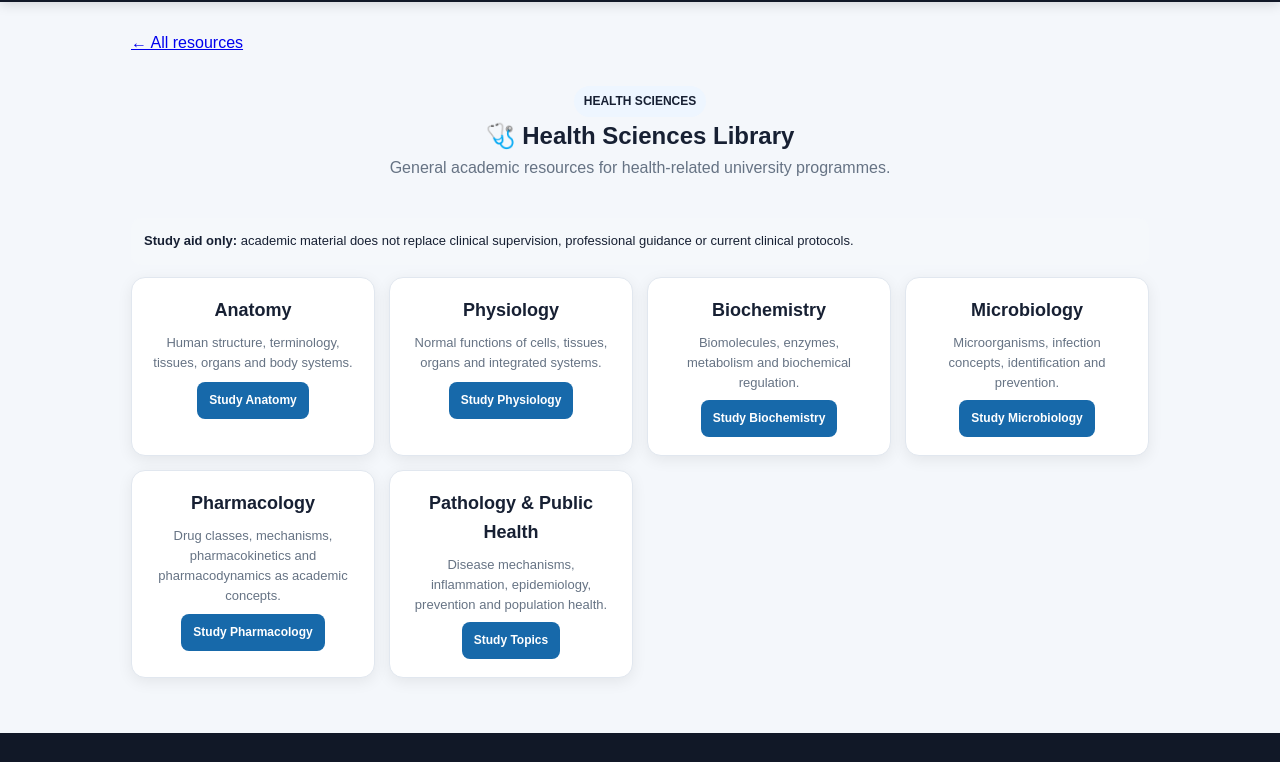
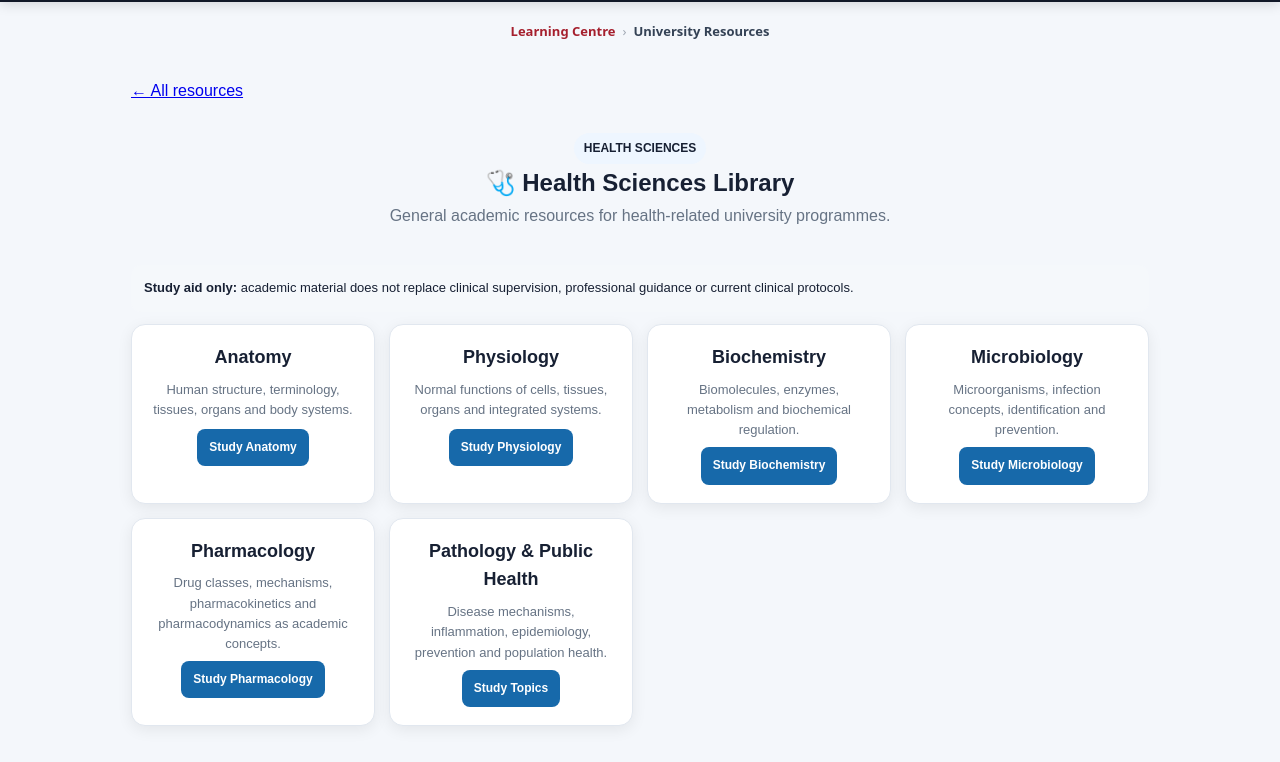
Before and after one commit to malawhub/malawihub, a plain HTML site: page resources/health-sciences/index.html in a window 1280 px wide. Shown: the part 59-821 px from the top of the page. Drawn offline with Linux system fonts and the light colour scheme.

Commit message:
Add Learning Centre breadcrumbs to resource library

```diff
--- a/resources/health-sciences/index.html
+++ b/resources/health-sciences/index.html
@@ -6,4 +6,5 @@
 <div class="card"><h3>Microbiology</h3><p>Microorganisms, infection concepts, identification and prevention.</p><a href="../topic.html?topic=health-sciences:microbiology">Study Microbiology</a></div>
 <div class="card"><h3>Pharmacology</h3><p>Drug classes, mechanisms, pharmacokinetics and pharmacodynamics as academic concepts.</p><a href="../topic.html?topic=health-sciences:pharmacology">Study Pharmacology</a></div>
 <div class="card"><h3>Pathology & Public Health</h3><p>Disease mechanisms, inflammation, epidemiology, prevention and population health.</p><a href="../topic.html?topic=health-sciences:pathology-public-health">Study Topics</a></div>
-</div></main><footer><p>© 2026 MalawiHub</p><p>University resources for students in Malawi.</p></footer></body></html>
+</div></main><footer><p>© 2026 MalawiHub</p><p>University resources for students in Malawi.</p></footer><script src="/js/resources-navigation.js" defer></script>
+</body></html>
```
